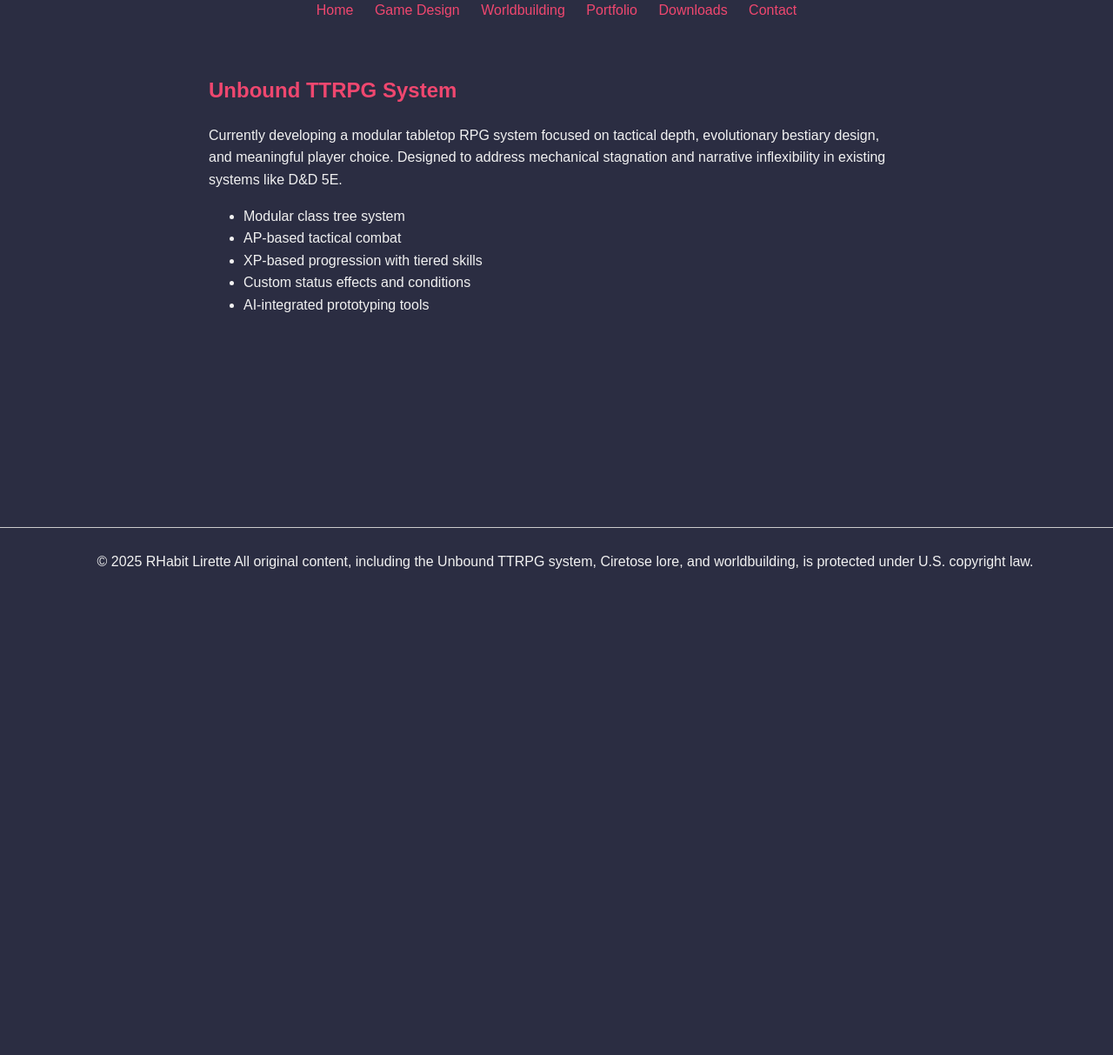
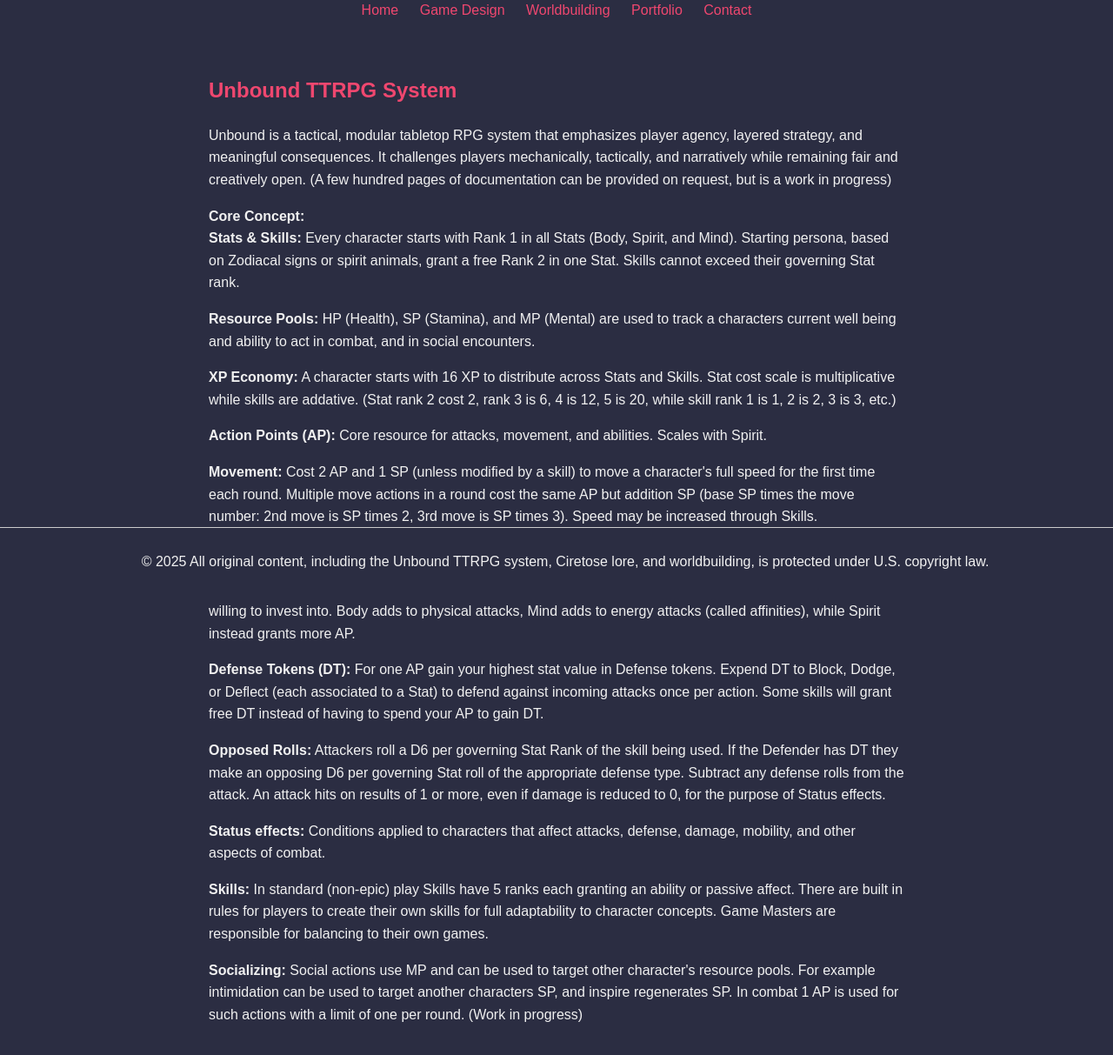
Before and after one commit to Rhabit-zz/Rhabit-Creations, a plain HTML site: page design.html in a window 1280 px wide. Shown: the part 115-1328 px from the top of the page at 87% size. Before the commit the page ends 800 px from the top, so only its background shows below. Drawn offline with Linux system fonts and the light colour scheme.

Commit message:
Update design.html

```diff
--- a/design.html
+++ b/design.html
@@ -15,26 +15,50 @@
       <a href="design.html">Game Design</a>
       <a href="world.html">Worldbuilding</a>
       <a href="portfolio.html">Portfolio</a>
-      <a href="downloads.html">Downloads</a>
       <a href="contact.html">Contact</a>
     </nav>
   </header>
 
   <main>
     <h2>Unbound TTRPG System</h2>
-    <p>Currently developing a modular tabletop RPG system focused on tactical depth, evolutionary bestiary design, and meaningful player choice. Designed to address mechanical stagnation and narrative inflexibility in existing systems like D&D 5E.</p>
+    <p>Unbound is a tactical, modular tabletop RPG system that emphasizes player agency, layered strategy, and meaningful consequences. It challenges players mechanically, tactically, and narratively while remaining fair and creatively open. (A few hundred pages of documentation can be provided on request, but is a work in progress)</p>
 
-    <ul>
-      <li>Modular class tree system</li>
-      <li>AP-based tactical combat</li>
-      <li>XP-based progression with tiered skills</li>
-      <li>Custom status effects and conditions</li>
-      <li>AI-integrated prototyping tools</li>
-    </ul>
+    <p><b>Core Concept:</b> <br>
+    <b>Stats & Skills:</b> Every character starts with Rank 1 in all Stats (Body, Spirit, and Mind). Starting persona, based on Zodiacal signs or spirit animals, grant a free Rank 2 in one Stat. Skills cannot exceed their governing Stat rank. </p>
+
+    <p><b>Resource Pools:</b> HP (Health), SP (Stamina), and MP (Mental) are used to track a characters current well being and ability to act in combat, and in social encounters.</p>
+
+    <p><b>XP Economy:</b> A character starts with 16 XP to distribute across Stats and Skills.  Stat cost scale is multiplicative while skills are addative. (Stat rank 2 cost 2, rank 3 is 6, 4 is 12, 5 is 20, while skill rank 1 is 1, 2 is 2, 3 is 3, etc.)
+    </p>
+
+    <p><b>Action Points (AP):</b> Core resource for attacks, movement, and abilities. Scales with Spirit.
+    </p>
+
+    <p><b>Movement:</b> Cost 2 AP and 1 SP (unless modified by a skill) to move a character's full speed for the first time each round.  Multiple move actions in a round cost the same AP but addition SP (base SP times the move number: 2nd move is SP times 2, 3rd move is SP times 3).  Speed may be increased through Skills.
+    </p>
+
+    <p><b>Terrain:</b> Affects movement costs and targeting.
+    </p>
+
+    <p><b>Attacks:</b> Cost AP plus HP, SP, or MP and are granted by Skills.  This allows for as much diversity as a player is willing to invest into.  Body adds to physical attacks, Mind adds to energy attacks (called affinities), while Spirit instead grants more AP.
+    </p>
+
+    <p><b>Defense Tokens (DT):</b> For one AP gain your highest stat value in Defense tokens.  Expend DT to Block, Dodge, or Deflect (each associated to a Stat) to defend against incoming attacks once per action.  Some skills will grant free DT instead of having to spend your AP to gain DT.
+    </p>
+
+    <p><b>Opposed Rolls:</b> Attackers roll a D6 per governing Stat Rank of the skill being used.  If the Defender has DT they make an opposing D6 per governing Stat roll of the appropriate defense type.  Subtract any defense rolls from the attack.  An attack hits on results of 1 or more, even if damage is reduced to 0, for the purpose of Status effects.
+    </p>
+
+    <p><b>Status effects:</b> Conditions applied to characters that affect attacks, defense, damage, mobility, and other aspects of combat.</p>
+
+    <p><b>Skills:</b> In standard (non-epic) play Skills have 5 ranks each granting an ability or passive affect.  There are built in rules for players to create their own skills for full adaptability to character concepts.  Game Masters are responsible for balancing to their own games.
+
+    <p><b>Socializing:</b> Social actions use MP and can be used to target other character's resource pools.  For example intimidation can be used to target another characters SP, and inspire regenerates SP.  In combat 1 AP is used for such actions with a limit of one per round. (Work in progress)
+    </p>
   </main>
 
   <footer>
-    <p>&copy; 2025 RHabit Lirette All original content, including the Unbound TTRPG system, Ciretose lore, and worldbuilding, is protected under U.S. copyright law.</p>
+    <p>&copy; 2025 All original content, including the Unbound TTRPG system, Ciretose lore, and worldbuilding, is protected under U.S. copyright law.</p>
   </footer>
 </body>
 </html>
```
